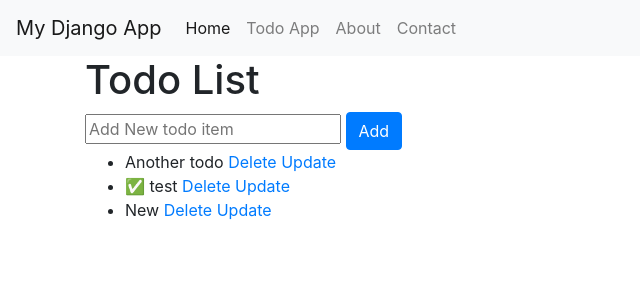
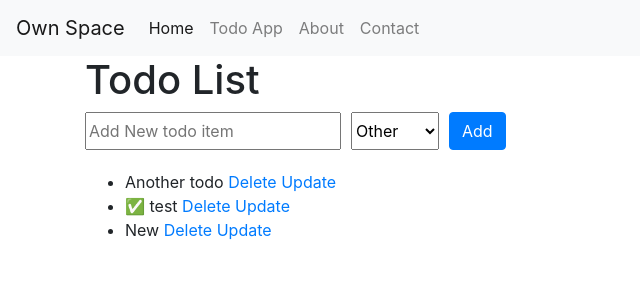
Before and after one commit to Adhil03/django-todo, a Django app: page /todos/ in a window 1280 px wide. Shown: the top 300 px of the page, without its empty margins (0-640 px from the left). Run offline with Django 5.2, Linux system fonts and the light colour scheme; data comes from the database, SQL or seed files in the repository; some libraries are stand-ins or nearby versions.

Commit message:
Update navigation branding and enhance home and todos templates with new category feature

```diff
--- a/todo/myapp/templates/base.html
+++ b/todo/myapp/templates/base.html
@@ -12,7 +12,7 @@
   </head>
   <body>
     <nav class="navbar navbar-expand-lg navbar-light bg-light">
-      <a class="navbar-brand" href="#">My Django App</a>
+      <a class="navbar-brand" href="/">Own Space</a>
       <button class="navbar-toggler" type="button" data-toggle="collapse" data-target="#navbarNav" aria-controls="navbarNav" aria-expanded="false" aria-label="Toggle navigation"><span class="navbar-toggler-icon"></span></button>
       <div class="collapse navbar-collapse" id="navbarNav">
         <ul class="navbar-nav">
--- a/todo/myapp/templates/home.html
+++ b/todo/myapp/templates/home.html
@@ -1,7 +1,7 @@
 {% extends "base.html" %} {% block title %} Home - Django App {% endblock %}
 {% block content %}
 <h3>Welcome {{ user.username }}!</h3>
-<p>This is the home page of your Django application.</p>
+<p>This is the home page of your <I>Own Space</I> application.</p>
 
 To view your todo list, please <a href="/todos/">click here</a>.
 <h6>Features</h6>
@@ -13,6 +13,7 @@ To view your todo list, please <a href="/todos/">click here</a>.
 
 <h6>Upcomming Features</h6>
 <ul>
+  <li>Add Categories</li>
   <li>Update Todo Items</li>
   <li>User Profiles</li>
   <li>Due Dates and Reminders</li>
--- a/todo/myapp/templates/todos.html
+++ b/todo/myapp/templates/todos.html
@@ -1,17 +1,25 @@
 {% extends "base.html" %}  {% block content %}
 <h1>Todo List</h1>
-<form method="post">
+<form method="post" style="display: flex; gap: 10px; margin-bottom: 20px;">
   {% csrf_token %}
   <input type="text" name="new_todo" placeholder="Add New todo item" required />
+  <select name="category">
+      <option value="other">Other</option>
+      <option value="general">General</option>
+      <option value="personal">Personal</option>
+      <option value="work">Work</option>
+      <option value="urgent">Urgent</option>
+  </select>
   <button type="submit" class="btn btn-primary">Add</button>
 </form>
 <ul>
   {% for todo in todos %}
     <li>
+      <span>{{ todo.category|title }}</span>
       {% if todo.completed %}
         ✅ {{ todo.title }}
       {% else %}
-        {{todo.title }}
+      {{todo.title }}
       {% endif %}
       <a href="/delete_todo/{{todo.id}}">Delete</a>
       <a href="/toggle_todo/{{todo.id}}">Update</a>
```
